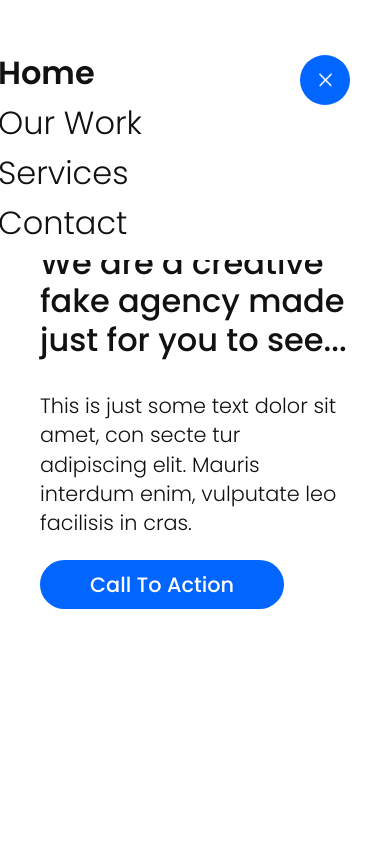
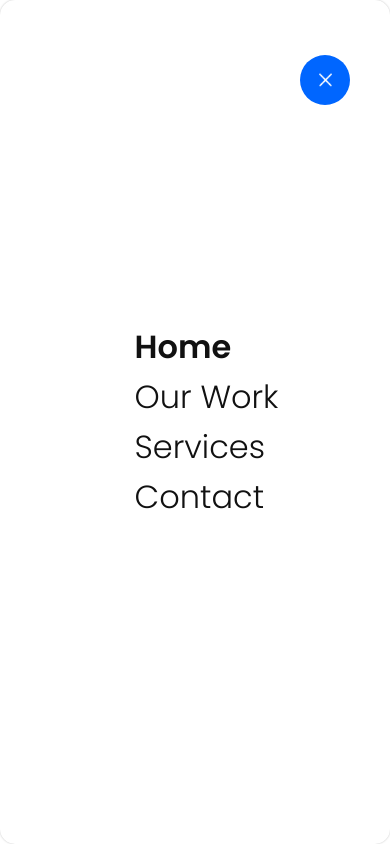
Before and after one commit to xosecristo/Agency-Website, a plain HTML site: page index.html in a window 390 px wide. Both pictures are taken after a click on the element 325 px from the left and 80 px from the top of the page. Drawn offline with Linux system fonts and the light colour scheme.

Commit message:
New navigation for small screens

```diff
--- a/css/style.css
+++ b/css/style.css
@@ -103,7 +103,6 @@ p {
     border-radius: 35.5px;
     background-color: var(--primary);
 }
-
 
 /* TOGGLE */
 /* TOGGLE */
@@ -296,9 +295,6 @@ p {
     .home-img{
         display: none;
     }
-    .home-content{
-        /* left: 40px; */
-    }
     .logo{
         font-size: 1.5rem;
         left:40px;
@@ -322,6 +318,10 @@ p {
     .toggle.active{
         background-size: 13px;
     }
+    .navigation{
+        box-shadow: 0px 0px 2px rgba(0, 0, 0, 0.25);
+        right: 20px;
+    }
     /* SERVICESPAGE */
     .services {
         padding: 0 40px 0 40px;
@@ -344,6 +344,19 @@ p {
 }
 
 @media(max-width: 700px){
+    .navigation{
+        position: fixed;
+        top: 0;
+        right: 0;
+        width: 100%;
+        height: 100%;
+        background-color: #fff;
+        z-index: 15;
+
+        display: flex;
+        justify-content: center;
+    }
+
     .services {
         grid-template-columns: 1fr;
     }
```
